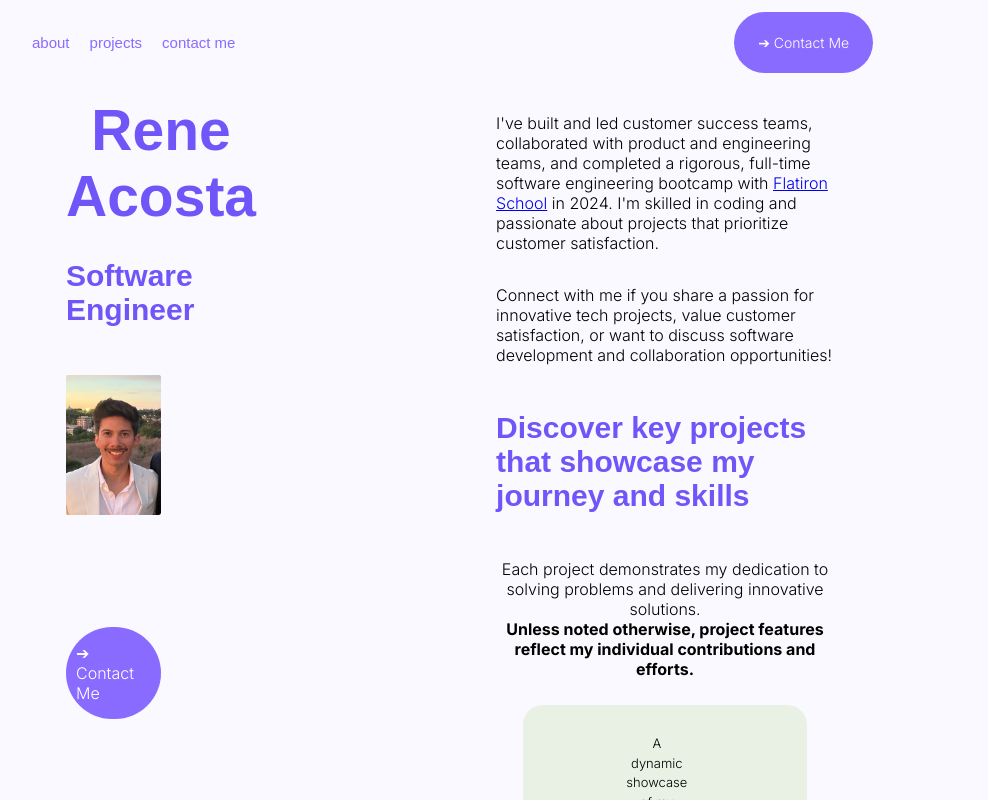
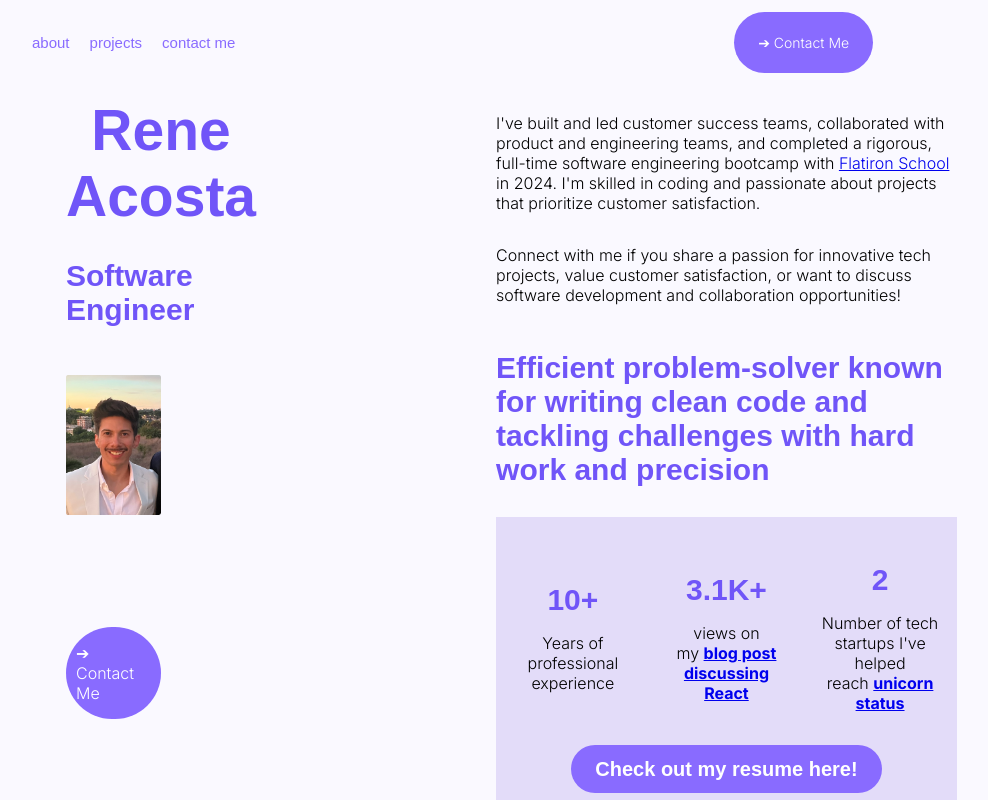
Before and after one commit to racosta323/rene-acosta-portfolio, a React (Create React App) app: page / in a window 1280 px wide. Shown: the top 800 px of the page, without its empty margins (198-1186 px from the left). Built offline with nearby package versions, Linux system fonts and the light colour scheme; a web font is replaced by a local one.

Commit message:
restyles resume section and moves up

```diff
--- a/src/App.css
+++ b/src/App.css
@@ -236,6 +236,8 @@ section.about > div {
   background-color: #faf9ff;
 }
 
+
+
 section.profile{
   background-color: #faf9ff;
   width:100%;
@@ -424,13 +426,21 @@ h4 {
   justify-content: center;
 }
 
-#resume {
+section.resume{
+  background-color: #faf9ff;
+  max-width:100%;
+  align-items: start;
+  justify-content: start;
+  padding:0px
+}
+
+/* #resume {
   max-width: 75%;
   align-items: center;
   justify-content: center;
   display: flex;
   margin-top: 150px;
-}
+} */
 
 #bio{
   display: flex;
@@ -457,9 +467,6 @@ h4 {
 
 #numbers{
   background-color: #e3dcf9;
-  width: 100vw;
-  height: 250px;
-  margin-bottom: 30px;
   display: flex;
   align-items: center;
   justify-content: space-between;
@@ -470,8 +477,12 @@ h4 {
 }
 
 .bg{
-  background-color: white;
+  background-color: #e3dcf9;
   margin-bottom: 150px;
+  width: 100%;
+  display: flex;
+  justify-content: center;
+  padding-bottom: 30px;
 }
 
 .modal{
@@ -639,10 +650,12 @@ ul.features-list{
 }
 
 .number{
-  width: 150px;
-  padding: 0px 20px 0px 20px;
-  margin-right: auto;
-  margin-left:auto;
+  display: flex;
+  flex-direction: column;
+  align-items: center;
+  justify-content: center;
+  width: 33%;
+  padding: 1rem;
 }
 
 #icons i{
--- a/src/Home.js
+++ b/src/Home.js
@@ -14,6 +14,7 @@ function Home(){
             </div>
             <div className="right">
                 <About/>
+                <Resume/>
                 <Projects/>
             </div>
 
--- a/src/Resume.js
+++ b/src/Resume.js
@@ -1,7 +1,7 @@
 function Resume(){
     return(
-        <section>
-            <div id='resume'>
+        <section className="resume">
+            <div>
                 <h3>Efficient problem-solver known for writing clean code and tackling challenges with hard work and precision</h3>
             </div>
             <div id="numbers">
```
